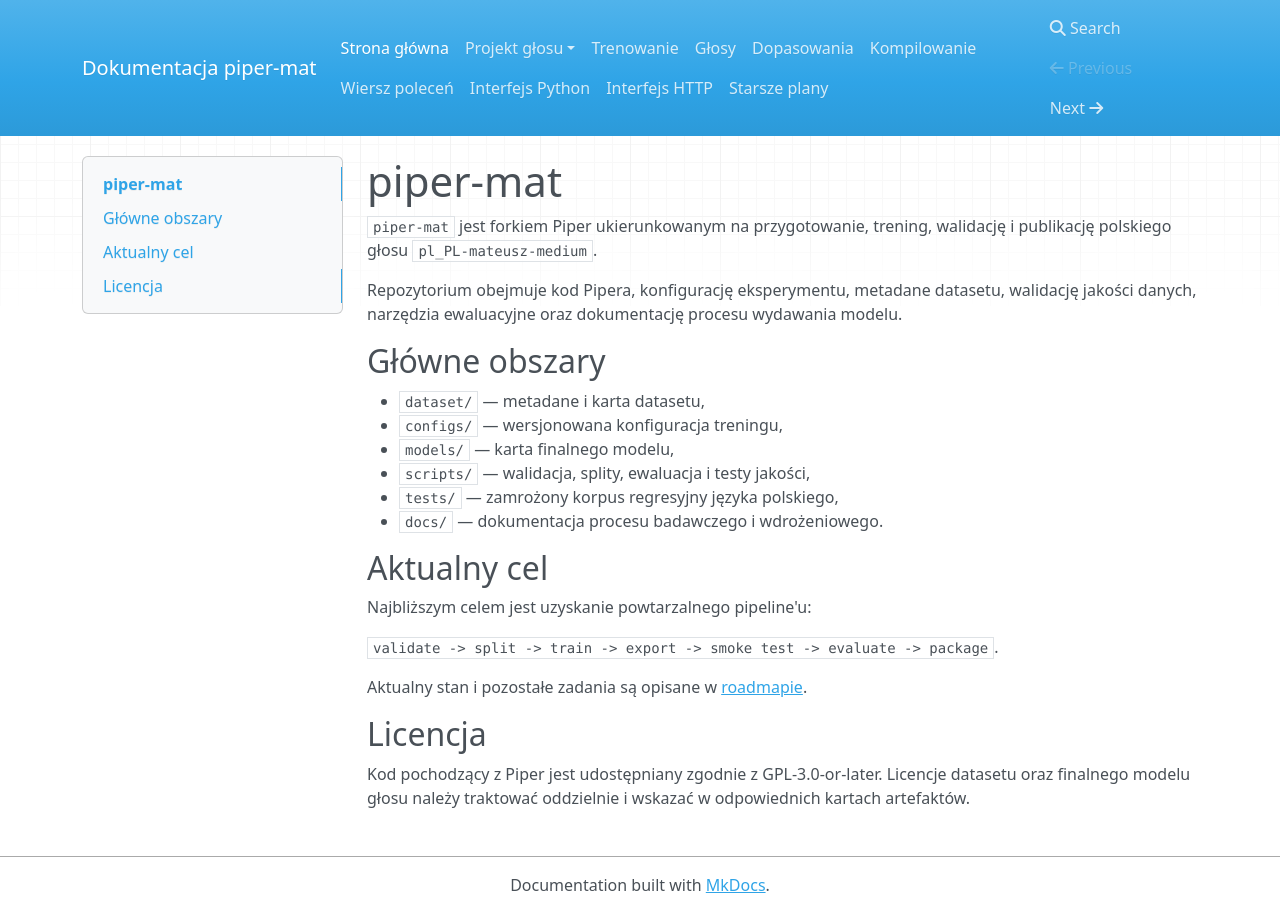
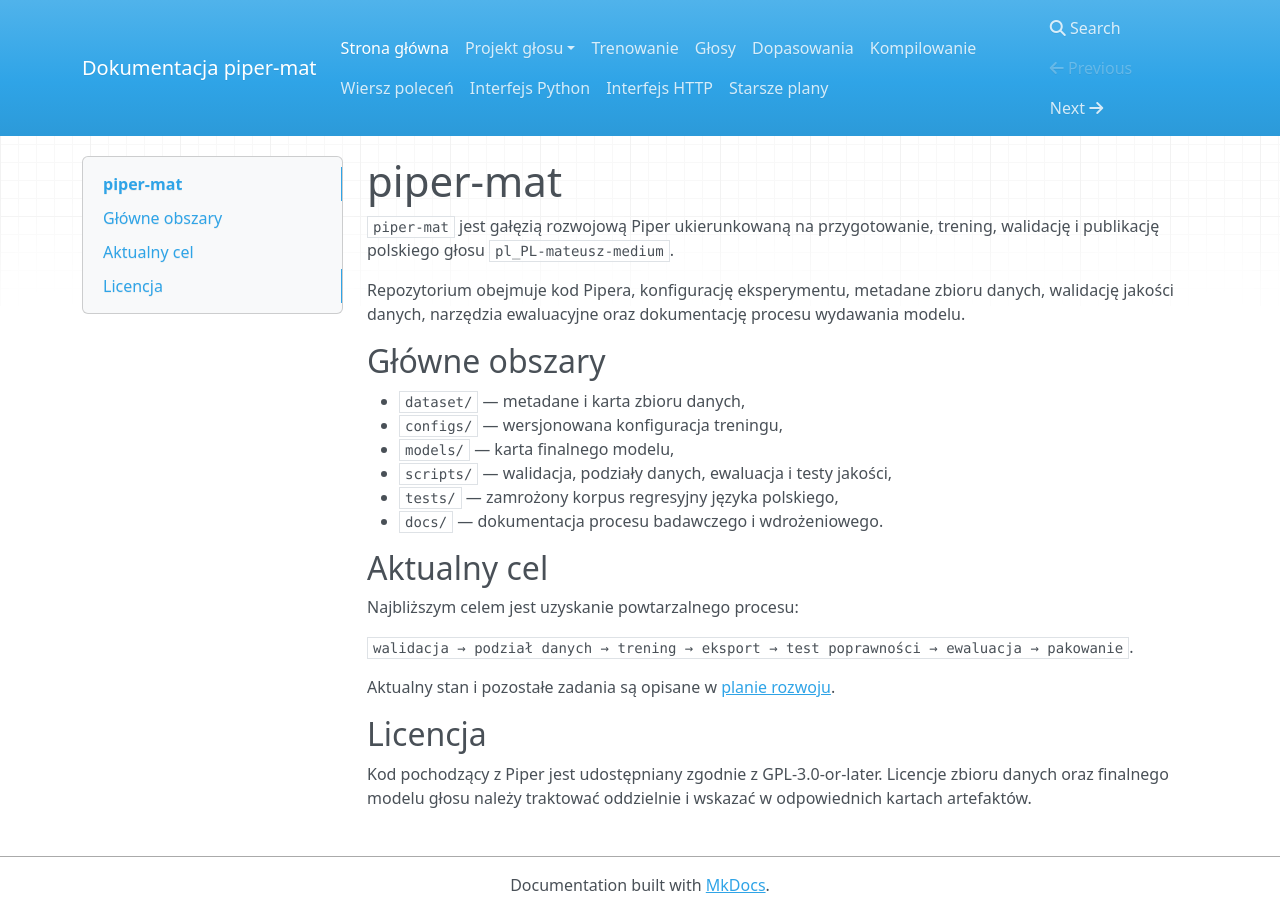
Before and after one commit to MatPomGit/piper-mat, an MkDocs documentation site: the page built from docs/index.md, in a window 1280 px wide. Built offline with MkDocs 1.6.1, drawn with Linux system fonts in a browser that asks for light colours; nearby versions of some CDN libraries.

Commit message:
Spolszcz stronę główną dokumentacji

```diff
--- a/docs/index.md
+++ b/docs/index.md
@@ -1,26 +1,26 @@
 # piper-mat
 
-`piper-mat` jest forkiem Piper ukierunkowanym na przygotowanie, trening, walidację i publikację polskiego głosu `pl_PL-mateusz-medium`.
+`piper-mat` jest gałęzią rozwojową Piper ukierunkowaną na przygotowanie, trening, walidację i publikację polskiego głosu `pl_PL-mateusz-medium`.
 
-Repozytorium obejmuje kod Pipera, konfigurację eksperymentu, metadane datasetu, walidację jakości danych, narzędzia ewaluacyjne oraz dokumentację procesu wydawania modelu.
+Repozytorium obejmuje kod Pipera, konfigurację eksperymentu, metadane zbioru danych, walidację jakości danych, narzędzia ewaluacyjne oraz dokumentację procesu wydawania modelu.
 
 ## Główne obszary
 
-- `dataset/` — metadane i karta datasetu,
+- `dataset/` — metadane i karta zbioru danych,
 - `configs/` — wersjonowana konfiguracja treningu,
 - `models/` — karta finalnego modelu,
-- `scripts/` — walidacja, splity, ewaluacja i testy jakości,
+- `scripts/` — walidacja, podziały danych, ewaluacja i testy jakości,
 - `tests/` — zamrożony korpus regresyjny języka polskiego,
 - `docs/` — dokumentacja procesu badawczego i wdrożeniowego.
 
 ## Aktualny cel
 
-Najbliższym celem jest uzyskanie powtarzalnego pipeline'u:
+Najbliższym celem jest uzyskanie powtarzalnego procesu:
 
-`validate -> split -> train -> export -> smoke test -> evaluate -> package`.
+`walidacja → podział danych → trening → eksport → test poprawności → ewaluacja → pakowanie`.
 
-Aktualny stan i pozostałe zadania są opisane w [roadmapie](ROADMAP.md).
+Aktualny stan i pozostałe zadania są opisane w [planie rozwoju](ROADMAP.md).
 
 ## Licencja
 
-Kod pochodzący z Piper jest udostępniany zgodnie z GPL-3.0-or-later. Licencje datasetu oraz finalnego modelu głosu należy traktować oddzielnie i wskazać w odpowiednich kartach artefaktów.
+Kod pochodzący z Piper jest udostępniany zgodnie z GPL-3.0-or-later. Licencje zbioru danych oraz finalnego modelu głosu należy traktować oddzielnie i wskazać w odpowiednich kartach artefaktów.
```
